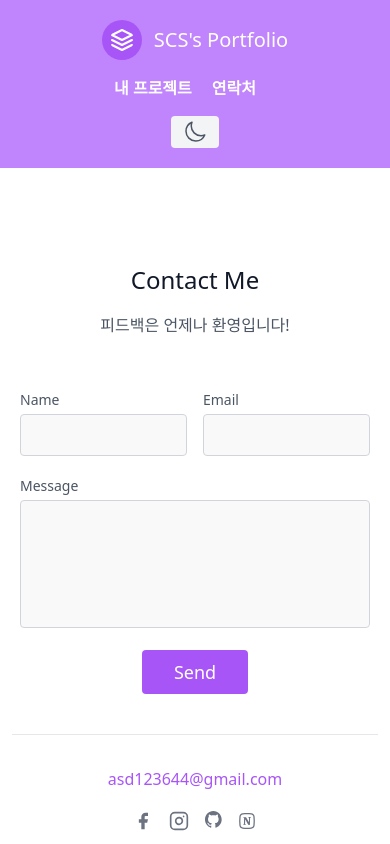
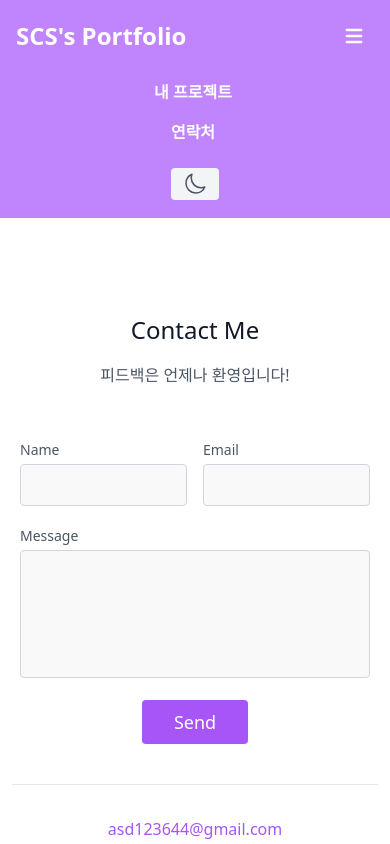
Before and after one commit to scs0209/portfolio-next, a Next.js app: page /contact in a window 390 px wide. Shown: the top 844 px of the page. Built offline with nearby package versions, Linux system fonts and the light colour scheme.

Commit message:
반응형 헤더까지 완성

```diff
--- a/src/components/Header.tsx
+++ b/src/components/Header.tsx
@@ -1,47 +1,79 @@
 /* eslint-disable */
 import Link from 'next/link'
 import ToggleBtn from './Toggle-Button'
+import { useCallback, useState } from 'react'
 
 const Header = () => {
+  const [isMenuOpen, setIsMenuOpen] = useState(false)
+
+  const toggleMenuOpen = useCallback(() => {
+    setIsMenuOpen((prev) => !prev)
+  }, [])
+
   return (
     <>
-      <header className="bg-purple-400 text-gray-600 body-font dark:bg-slate-800">
-        <div className="container mx-auto flex flex-wrap p-5 flex-col md:flex-row items-center">
-          <Link
-            href="/"
-            className="flex title-font font-medium items-center text-gray-900 mb-4 md:mb-0"
+      <nav className="bg-purple-400 text-gray-600 body-font dark:bg-slate-800 dark:border-gray-700">
+        <div className="max-w-screen-xl flex flex-wrap items-center justify-between mx-auto p-4">
+          <Link href="/" className="flex items-center">
+            <span className="self-center text-2xl font-semibold text-white whitespace-nowrap dark:text-white">
+              SCS's Portfolio
+            </span>
+          </Link>
+          <button
+            data-collapse-toggle="navbar-solid-bg"
+            type="button"
+            onClick={toggleMenuOpen}
+            className="inline-flex items-center p-2 ml-3 text-sm text-white rounded-lg md:hidden hover:bg-gray-100 hover:text-rose-400 focus:outline-none focus:ring-2 focus:ring-gray-200 dark:text-gray-400 dark:hover:bg-gray-700 dark:focus:ring-gray-600"
+            aria-controls="navbar-solid-bg"
+            aria-expanded="false"
           >
             <svg
+              className="w-6 h-6"
+              aria-hidden="true"
+              fill="currentColor"
+              viewBox="0 0 20 20"
               xmlns="http://www.w3.org/2000/svg"
-              fill="none"
-              stroke="currentColor"
-              strokeLinecap="round"
-              strokeLinejoin="round"
-              strokeWidth="2"
-              className="w-10 h-10 text-white p-2 bg-purple-500 rounded-full"
-              viewBox="0 0 24 24"
             >
-              <path d="M12 2L2 7l10 5 10-5-10-5zM2 17l10 5 10-5M2 12l10 5 10-5"></path>
+              <path
+                fillRule="evenodd"
+                d="M3 5a1 1 0 011-1h12a1 1 0 110 2H4a1 1 0 01-1-1zM3 10a1 1 0 011-1h12a1 1 0 110 2H4a1 1 0 01-1-1zM3 15a1 1 0 011-1h12a1 1 0 110 2H4a1 1 0 01-1-1z"
+                clip-rule="evenodd"
+              ></path>
             </svg>
-            <span className="text-white ml-3 text-xl">SCS's Portfolio</span>
-          </Link>
-          <nav className="md:ml-auto flex flex-wrap items-center text-base justify-center">
+          </button>
+          <div
+            className={`${
+              isMenuOpen ? 'hidden' : ''
+            } w-full md:block md:w-auto text-center`}
+            id="navbar-solid-bg"
+          >
+            <ul className="flex flex-col items-center font-medium mt-4 rounded-lg bg-purple-400 md:flex-row md:space-x-8 md:mt-0 md:border-0 md:bg-transparent dark:bg-gray-800 md:dark:bg-transparent dark:border-gray-700">
+              <li>
                 <Link
                   href="/projects"
-              className="text-white mr-5 hover:text-pink-900 font-bold"
+                  className="block py-2 pl-3 pr-4 text-white font-bold rounded hover:bg-gray-100 hover:text-rose-400 md:hover:bg-transparent md:border-0 md:hover:text-blue-700 md:p-0 dark:text-white md:dark:hover:text-blue-500 dark:hover:bg-gray-700 dark:hover:text-white md:dark:hover:bg-transparent"
+                  aria-current="page"
                 >
                   내 프로젝트
                 </Link>
+              </li>
+              <li>
                 <Link
                   href="/contact"
-              className="text-white mr-5 hover:text-pink-900 font-bold"
+                  className="block py-2 pl-3 pr-4 text-white font-bold rounded hover:bg-gray-100 hover:text-rose-400 md:hover:bg-transparent md:border-0 md:hover:text-blue-700 md:p-0 dark:text-white md:dark:hover:text-blue-500 dark:hover:bg-gray-700 dark:hover:text-white md:dark:hover:bg-transparent"
                 >
                   연락처
                 </Link>
+              </li>
+              <li>
+                <span className="block rounded md:hover:bg-transparent md:border-0">
+                  <ToggleBtn />
+                </span>
+              </li>
+            </ul>
+          </div>
+        </div>
       </nav>
-          <ToggleBtn />
-        </div>
-      </header>
     </>
   )
 }
--- a/src/components/contact/svg.tsx
+++ b/src/components/contact/svg.tsx
@@ -41,16 +41,16 @@
             strokeLinejoin="round"
             strokeWidth="2"
             className="w-5 h-5"
-            viewBox="0 0 24 24"
+            viewBox="0 0 12 12"
             version="1.1"
             xmlns="http://www.w3.org/2000/svg"
             fill="currentColor"
           >
-            <g id="SVGRepo_bgCarrier" stroke-width="0"></g>
+            <g id="SVGRepo_bgCarrier" strokeWidth="0"></g>
             <g
               id="SVGRepo_tracerCarrier"
-              stroke-linecap="round"
-              stroke-linejoin="round"
+              strokeLinecap="round"
+              strokeLinejoin="round"
             ></g>
             <g id="SVGRepo_iconCarrier">
               {' '}
@@ -59,9 +59,9 @@
               <g
                 id="Page-1"
                 stroke="none"
-                stroke-width="1"
+                strokeWidth="1"
                 fill="currentColor"
-                fill-rule="evenodd"
+                fillRule="evenodd"
               >
                 <g
                   id="Dribbble-Light-Preview"
@@ -92,7 +92,7 @@
             className="w-5 h-5"
             xmlns="http://www.w3.org/2000/svg"
           >
-            <g id="SVGRepo_bgCarrier" stroke-width="0"></g>
+            <g id="SVGRepo_bgCarrier" strokeWidth="0"></g>
             <g
               id="SVGRepo_tracerCarrier"
               strokeLinecap="round"
@@ -104,8 +104,8 @@
                 fill="currentColor"
               ></path>
               <path
-                fill-rule="evenodd"
-                clip-rule="evenodd"
+                fillRule="evenodd"
+                clipRule="evenodd"
                 d="M17.2583 2.83306C13.7917 2.44562 10.2083 2.44562 6.74177 2.83306C4.72971 3.05794 3.10538 4.64295 2.86883 6.66548C2.45429 10.2098 2.45429 13.7903 2.86883 17.3346C3.10538 19.3571 4.72971 20.9422 6.74177 21.167C10.2083 21.5545 13.7917 21.5545 17.2583 21.167C19.2703 20.9422 20.8946 19.3571 21.1312 17.3346C21.5457 13.7903 21.5457 10.2098 21.1312 6.66548C20.8946 4.64295 19.2703 3.05794 17.2583 2.83306ZM6.90838 4.32378C10.2642 3.94871 13.7358 3.94871 17.0916 4.32378C18.4218 4.47244 19.4872 5.52205 19.6414 6.83973C20.0424 10.2683 20.0424 13.7318 19.6414 17.1604C19.4872 18.478 18.4218 19.5277 17.0916 19.6763C13.7358 20.0514 10.2642 20.0514 6.90838 19.6763C5.57827 19.5277 4.51278 18.478 4.35867 17.1604C3.95767 13.7318 3.95767 10.2683 4.35867 6.83973C4.51278 5.52205 5.57827 4.47244 6.90838 4.32378Z"
                 fill="currentColor"
               ></path>
```
Lines whose indentation alone changed are shown as unchanged.
